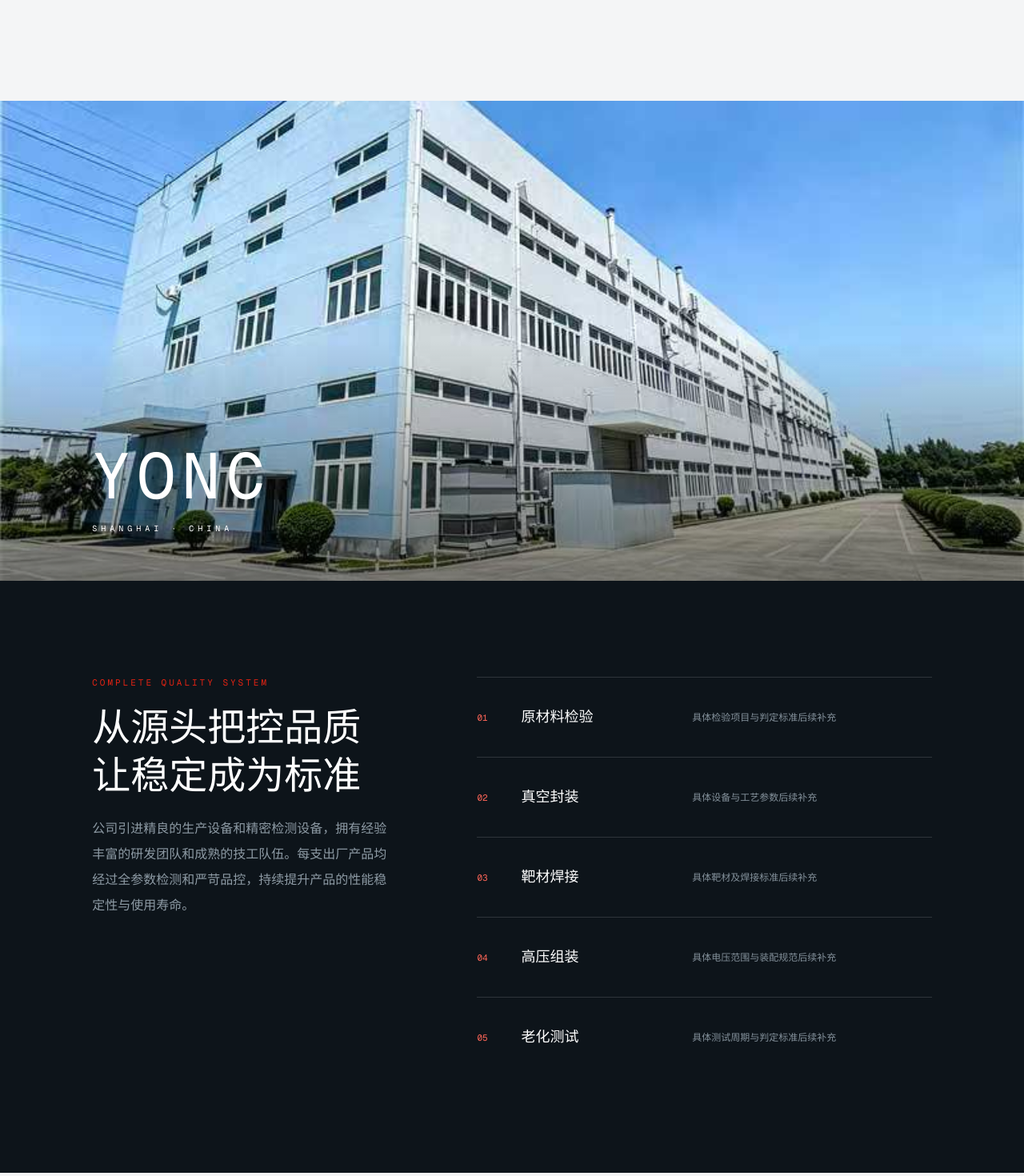
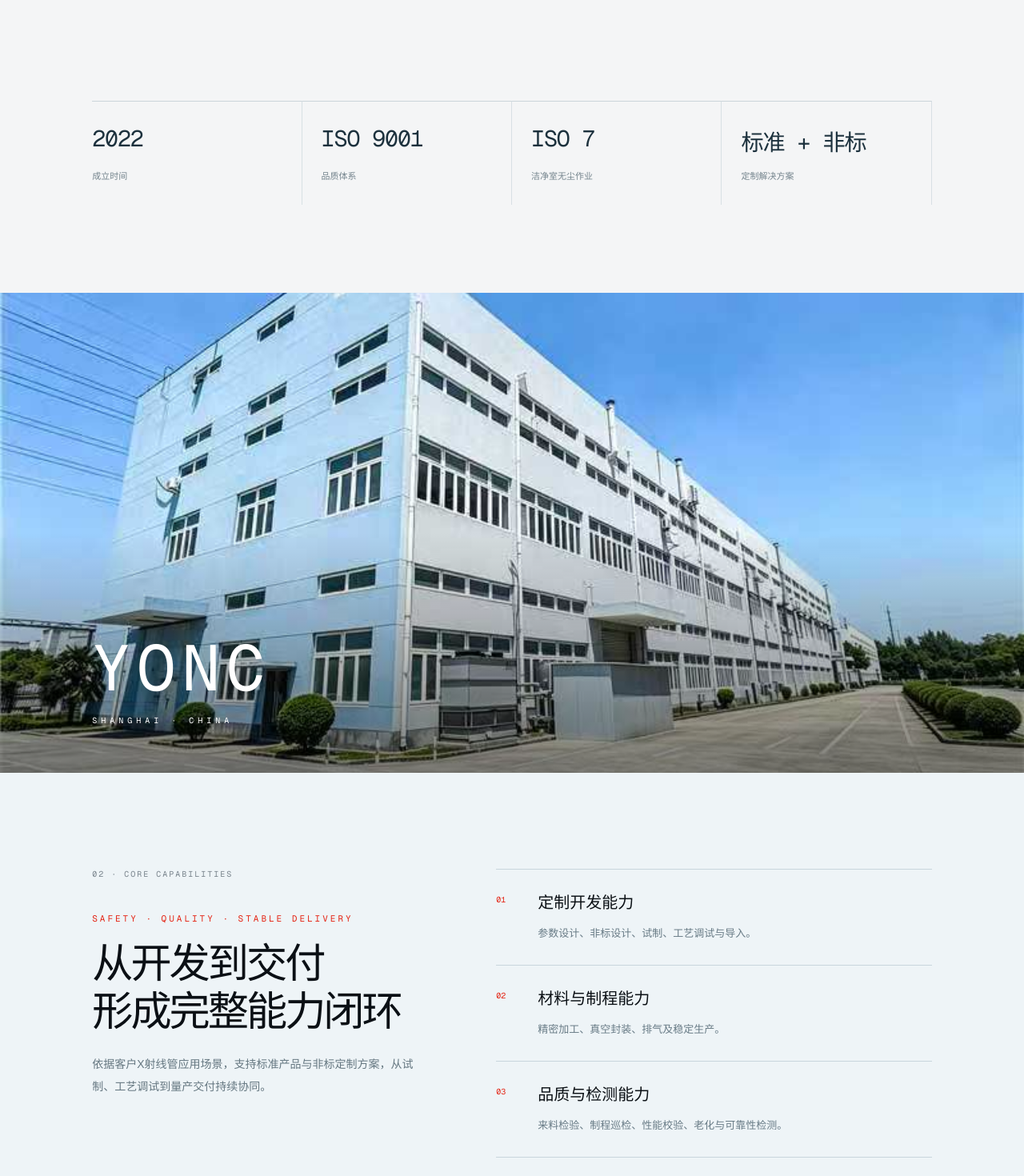
Before and after one commit to szwtest111/szwtest111.github.io, a Next.js app: page /about in a window 1280 px wide. Shown: the part 980-2450 px from the top of the page at 80% size. Built offline with nearby package versions, Linux system fonts and the light colour scheme.

Commit message:
Align company profile with supplied materials

```diff
--- a/app/about/page.tsx
+++ b/app/about/page.tsx
@@ -1,7 +1,7 @@
 import type { Metadata } from "next";
 import Link from "next/link";
 import { SiteFooter, SiteHeader } from "../components/SiteChrome";
-import { processSteps } from "../site-data";
+import { companyHighlights, coreCapabilities, processSteps } from "../site-data";
 
 export const metadata: Metadata = {
   title: "关于优能创｜YONC",
@@ -18,10 +18,17 @@ export default function AboutPage() {
         <div data-reveal><p className="kicker">优能创（上海）电气科技有限公司</p><h2>专注低能X射线技术<br/>服务精密分析与工业检测</h2></div>
         <div className="prose" data-reveal="right"><p>优能创（上海）电气科技有限公司，是一家专业研发、生产、销售高端低能X射线管及配套服务为一体的高科技型企业。</p><p>公司产品主要致力于结构分析X射线管、荧光分析X射线管、测厚X射线管、工业探伤X射线管，广泛应用于荧光分析领域、成像领域、衍射分析、厚度测量、密度测量、应力分析以及其他相关X射线领域。</p></div>
       </section>
+      <section className="company-highlights" aria-label="公司概览" data-reveal>
+        {companyHighlights.map(item => <article key={item.label}><b>{item.value}</b><span>{item.label}</span></article>)}
+      </section>
       <section className="about-image-band" data-reveal="scale"><img src="/yonc-factory.jpg" alt="优能创生产基地"/><div><b>YONC</b><span>SHANGHAI · CHINA</span></div></section>
+      <section className="core-capability-section">
+        <div className="capability-heading" data-reveal="left"><div className="inner-label">02 · CORE CAPABILITIES</div><p className="kicker">SAFETY · QUALITY · STABLE DELIVERY</p><h2>从开发到交付<br/>形成完整能力闭环</h2><p>依据客户X射线管应用场景，支持标准产品与非标定制方案，从试制、工艺调试到量产交付持续协同。</p></div>
+        <div className="core-capability-list">{coreCapabilities.map(item => <article key={item.n} data-reveal><b>{item.n}</b><div><h3>{item.title}</h3><p>{item.desc}</p></div></article>)}</div>
+      </section>
       <section className="quality-system">
         <div className="quality-title" data-reveal="left"><p className="kicker">COMPLETE QUALITY SYSTEM</p><h2>从源头把控品质<br/>让稳定成为标准</h2><p>公司引进精良的生产设备和精密检测设备，拥有经验丰富的研发团队和成熟的技工队伍。每支出厂产品均经过全参数检测和严苛品控，持续提升产品的性能稳定性与使用寿命。</p></div>
-        <div className="process-list">{processSteps.map((step, i) => <article key={step} data-reveal><b>0{i + 1}</b><h3>{step}</h3><p>{["具体检验项目与判定标准后续补充", "具体设备与工艺参数后续补充", "具体靶材及焊接标准后续补充", "具体电压范围与装配规范后续补充", "具体测试周期与判定标准后续补充"][i]}</p></article>)}</div>
+        <div className="process-list">{processSteps.map((step, i) => <article key={step} data-reveal><b>0{i + 1}</b><h3>{step}</h3><p>{["完成基材准备与前处理", "阴极、阳极等部件装配", "洁净环境下进行真空封接", "完成排气与老化处理", "开展高压与射线性能检测", "审核后完成防护封装与出货"][i]}</p></article>)}</div>
       </section>
       <section className="culture">
         <div className="inner-label" data-reveal>03 · CULTURE</div><h2 data-reveal>用户的信赖与支持<br/>是优能创前进的动力</h2>
--- a/app/page.tsx
+++ b/app/page.tsx
@@ -51,7 +51,7 @@ export default function Home() {
           <button type="button" className="hero-next" onClick={() => go(slide + 1)} aria-label="下一张轮播图">→</button>
         </div>
         <div className="hero-dots">{slides.map((_, i) => <button type="button" key={i} className={slide === i ? "active" : ""} onClick={() => go(i)} aria-label={`查看第${i + 1}张`} aria-current={slide === i ? "true" : undefined} />)}</div>
-        <div className="hero-stat"><small>YONC CORE VALUE</small><b>5</b><span>道核心质量工序</span></div>
+        <div className="hero-stat"><small>YONC CORE VALUE</small><b>6</b><span>道核心制造工序</span></div>
       </section>
 
       <section className="intro" id="about" data-scene>
@@ -63,10 +63,10 @@ export default function Home() {
           <Link href="/about">完整了解优能创 <b>→</b></Link>
         </div>
         <div className="metrics" data-reveal>
-          <div><b>08<sup>项</sup></b><span>产品与业务方向</span></div>
-          <div><b>05<sup>道</sup></b><span>核心质量工序</span></div>
-          <div><b>100<sup>%</sup></b><span>出厂全参数检测</span></div>
-          <div><b>03<sup>档</sup></b><span>微焦点规格已列明</span></div>
+          <div><b>2022<sup>年</sup></b><span>公司成立</span></div>
+          <div><b>ISO<sup>9001</sup></b><span>品质体系</span></div>
+          <div><b>ISO<sup>7</sup></b><span>洁净室无尘作业</span></div>
+          <div><b>06<sup>道</sup></b><span>核心制造工序</span></div>
         </div>
       </section>
 
--- a/app/site-data.ts
+++ b/app/site-data.ts
@@ -76,20 +76,35 @@ export const products: Product[] = [
   },
 ];
 
-// 应用领域来自客户后续提供的公司简介，不与具体产品系列强行绑定。
+// 应用领域综合客户公司简介与商务版公司介绍，不与具体产品系列强行绑定。
 export const applicationAreas = [
   "荧光分析领域",
-  "成像领域",
-  "衍射分析",
+  "XRF镀层测厚",
+  "X射线成像领域",
   "厚度测量",
-  "密度测量",
-  "应力分析",
+  "无损探伤",
+  "工业CT",
 ];
 
 export const processSteps = [
-  "原材料检验",
-  "真空封装",
-  "靶材焊接",
-  "高压组装",
-  "老化测试",
+  "基材预处理",
+  "零部件装配",
+  "真空封接",
+  "排气老练",
+  "安全检测",
+  "封装出货",
 ];
+
+export const companyHighlights = [
+  { value: "2022", label: "成立时间" },
+  { value: "ISO 9001", label: "品质体系" },
+  { value: "ISO 7", label: "洁净室无尘作业" },
+  { value: "标准 + 非标", label: "定制解决方案" },
+];
+
+export const coreCapabilities = [
+  { n: "01", title: "定制开发能力", desc: "参数设计、非标设计、试制、工艺调试与导入。" },
+  { n: "02", title: "材料与制程能力", desc: "精密加工、真空封装、排气及稳定生产。" },
+  { n: "03", title: "品质与检测能力", desc: "来料检验、制程巡检、性能校验、老化与可靠性检测。" },
+  { n: "04", title: "交付响应能力", desc: "批次管理、库存、排程、出货确认与持续供货。" },
+];
```
Also changed, not shown: app/globals.css.
